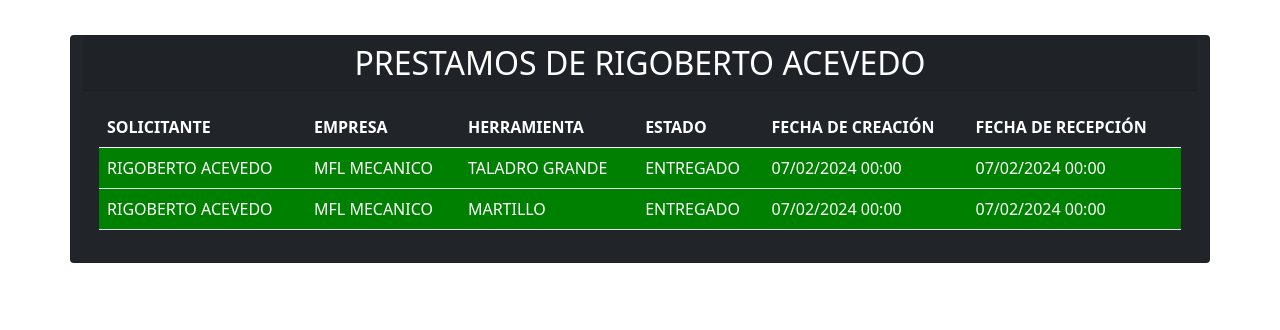
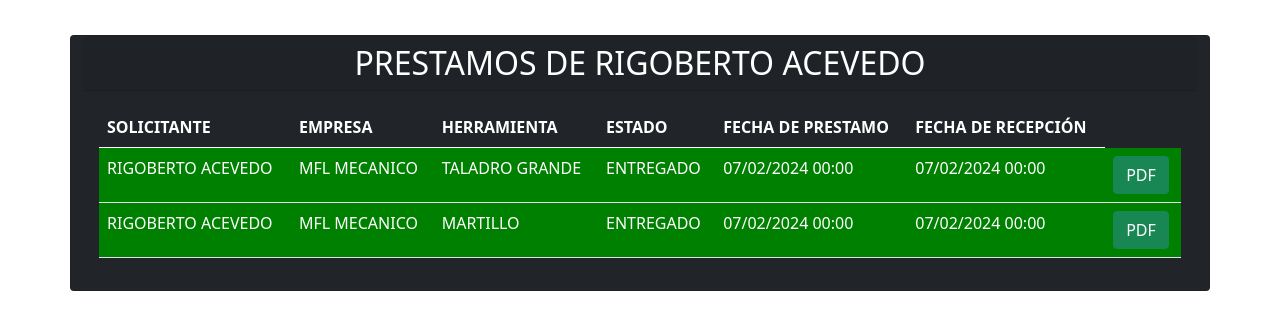
Before and after one commit to Carlos-Marquez717/SOFTCONT, a Django app: page /lista_prestamos_obrero/13/ in a window 1280 px wide. Shown: the part 61-391 px from the top of the page. Run offline with Django 4.2, Linux system fonts and the light colour scheme; a user stored in the database is signed in; data comes from the database, SQL or seed files in the repository; both versions use the stored data as it was after the commit; some libraries are stand-ins or nearby versions.

Commit message:
exportar pdf modulo prestamos

```diff
--- a/app/templates/app/lista_Prestamo.html
+++ b/app/templates/app/lista_Prestamo.html
@@ -69,6 +69,10 @@
                 {% else %}
                 <span class="btn btn-warning disabled">Ver préstamos</span>
                 {% endif %}
+                <a href="{% url 'generar_pdf_prestamos' %}" class="btn btn-success">Exportar PDF</a>
+              </td>
+              <td>
+
               </td>
             </tr>
             {% endfor %}
--- a/app/templates/app/lista_prestamos_obrero.html
+++ b/app/templates/app/lista_prestamos_obrero.html
@@ -16,7 +16,7 @@
                 <th class="text-white">EMPRESA</th>
                 <th class="text-white">HERRAMIENTA</th>
                 <th class="text-white">ESTADO</th>
-                <th class="text-white">FECHA DE CREACIÓN</th>
+                <th class="text-white">FECHA DE PRESTAMO</th>
                 <th class="text-white">FECHA DE RECEPCIÓN</th>
               </tr>
             </thead>
@@ -29,6 +29,11 @@
                         <td class="text-white">{{ prestamo.status }}</td>
                         <td class="text-white">{{ prestamo.fecha_creacion_formatted }}</td>
                         <td class="text-white">{{ prestamo.fecha_recepcion_formatted }}</td>
+                        <td>
+                          <form action="{% url 'generar_pdf_prestamo' prestamo.id %}" method="get">
+                            <button class="btn btn-success" type="submit">PDF</button>
+                          </form>
+                        </td>
                     </tr>
                 {% endfor %}
             </tbody>
--- a/app/urls.py
+++ b/app/urls.py
@@ -1,7 +1,7 @@
 # en trabajadores/urls.py
 from django.urls import path
 from django.contrib.auth.views import logout_then_login
-from .views import registrar_trabajador,lista_trabajador,registro_empresa,lista_empresa,eliminar,registro_obrero,lista_obrero,eliminar_obrero,registro_pedido,lista_pedido,eliminar_pedido,lista_pedido_trabajador,registro_material,eliminar_material,lista_material,editar_material,editar_obrero,editar_empresa,editar_pedido,home,registro_Herramienta,lista_Herramienta,editar_herramienta,eliminar_herramienta,lista_prestamo,registrar_prestamo,editar_prestamo,lista_prestamos_obrero,registro_Repuesto,eliminar_repuesto,lista_Repuesto,editar_Repuesto,registro_RetiroRepuesto,lista_RetiroRepuesto,eliminar_RetiroRepuesto,editar_RetiroRepuesto,lista_RetiroRepuesto_obrero,login,logout,generar_pdf_pedido,generar_pdf_pedidos
+from .views import registrar_trabajador,lista_trabajador,registro_empresa,lista_empresa,eliminar,registro_obrero,lista_obrero,eliminar_obrero,registro_pedido,lista_pedido,eliminar_pedido,lista_pedido_trabajador,registro_material,eliminar_material,lista_material,editar_material,editar_obrero,editar_empresa,editar_pedido,home,registro_Herramienta,lista_Herramienta,editar_herramienta,eliminar_herramienta,lista_prestamo,registrar_prestamo,editar_prestamo,lista_prestamos_obrero,registro_Repuesto,eliminar_repuesto,lista_Repuesto,editar_Repuesto,registro_RetiroRepuesto,lista_RetiroRepuesto,eliminar_RetiroRepuesto,editar_RetiroRepuesto,lista_RetiroRepuesto_obrero,login,logout,generar_pdf_pedido,generar_pdf_pedidos,generar_pdf_prestamos,generar_pdf_prestamo
 
 urlpatterns = [
     path('login/', login, name='login' ),
@@ -52,5 +52,7 @@ urlpatterns = [
 
     path('generar_pdf/<int:pedido_id>/', generar_pdf_pedido, name='ruta_generar_pdf'),
     path('generar_pdf_pedidos/', generar_pdf_pedidos, name='generar_pdf_pedidos'),
+    path('generar_pdf_prestamos/', generar_pdf_prestamos, name='generar_pdf_prestamos'),
+    path('generar_pdf_prestamo/<int:prestamo_id>/', generar_pdf_prestamo, name='generar_pdf_prestamo'),
     # Puedes agregar más rutas aquí según sea necesario
 ]
--- a/app/views.py
+++ b/app/views.py
@@ -285,14 +285,9 @@ def lista_pedido(request):
 
 
 
-from reportlab.lib.pagesizes import letter
-from reportlab.lib import colors
-from reportlab.lib.styles import getSampleStyleSheet
-from reportlab.platypus import SimpleDocTemplate, Table, TableStyle
+
 from django.http import HttpResponse
 from django.shortcuts import get_object_or_404
-from .models import Pedido
-from io import BytesIO
 
 def generar_pdf_pedido(request, pedido_id):
     # Obtener el pedido
@@ -308,8 +303,8 @@ def generar_pdf_pedido(request, pedido_id):
 
     # Crear una tabla para los datos
     data = [
-        ['ID', 'NOMBRE', 'EMPRESA', 'INSUMO', 'CANTIDAD', 'AREA', 'FECHA'],
-        [str(pedido.id), pedido.solicitante.nombre, pedido.compañia.nombre, pedido.insumo.nombre, str(pedido.cantidad), pedido.area, pedido.fecha_pedido_formatted()],
+        [ 'FECHA','NOMBRE', 'EMPRESA', 'INSUMO', 'CANTIDAD', 'AREA'],
+        [ pedido.fecha_pedido_formatted(),pedido.solicitante.nombre, pedido.compañia.nombre, pedido.insumo.nombre, str(pedido.cantidad), pedido.area],
     ]
 
     # Configurar el estilo de la tabla
@@ -361,18 +356,18 @@ def generar_pdf_pedidos(request):
 
     # Crear una tabla para los datos
     data = [
-        ['ID', 'NOMBRE', 'EMPRESA', 'INSUMO', 'CANTIDAD', 'AREA', 'FECHA'],
+        [ 'FECHA','NOMBRE', 'EMPRESA', 'INSUMO', 'CANTIDAD', 'AREA' ],
     ]
 
     for pedido in pedidos:
         data.append([
-            str(pedido.id),
+            pedido.fecha_pedido_formatted(),
             pedido.solicitante.nombre,
             pedido.compañia.nombre,
             pedido.insumo.nombre,
             str(pedido.cantidad),
             pedido.area,
-            pedido.fecha_pedido_formatted(),
+
         ])
 
     # Configurar el estilo de la tabla
@@ -391,7 +386,7 @@ def generar_pdf_pedidos(request):
     # Posicionar la tabla en la página
     width, height = letter[1], letter[0]  # Intercambiar ancho y alto
     table.wrapOn(p, width, height)
-    table.drawOn(p, 30, height - 150)  # Bajar la tabla
+    table.drawOn(p, 100, height - 150)  # Bajar la tabla
 
     # Agregar título
     p.setFont("Helvetica-Bold", 12)
@@ -516,7 +511,7 @@ def registro_Herramienta(request):
         form = HerramientaForm(request.POST)
         if form.is_valid():
             form.save()
-            return redirect('lista_Herramienta')
+            return redirect('registro_Herramienta')
     else:
         form = HerramientaForm()  # Corregir el formulario aquí
 
@@ -631,7 +626,122 @@ def lista_prestamo(request):
     })
 
 
+def generar_pdf_prestamos(request):
+    # Obtener todos los préstamos
+    prestamos = Prestamo.objects.all()
 
+    # Crear el objeto PDF con ReportLab
+    response = HttpResponse(content_type='application/pdf')
+    response['Content-Disposition'] = 'attachment; filename="todos_los_prestamos.pdf"'
+
+    # Crear el objeto PDF con ReportLab, con orientación horizontal
+    buffer = BytesIO()
+    p = canvas.Canvas(buffer, pagesize=(letter[1], letter[0]))  # Intercambiar ancho y alto
+
+    # Crear una tabla para los datos
+    data = [
+        ['NOMBRE SOLICITANTE', 'EMPRESA', 'HERRAMIENTA', 'FECHA CREACION', 'FECHA RECEPCION', 'ESTADO'],
+    ]
+
+    for prestamo in prestamos:
+        data.append([
+            prestamo.nombre_solicitante.nombre,
+            prestamo.empresa.nombre,
+            prestamo.herramienta.nombre,
+            prestamo.fecha_creacion.strftime("%d/%m/%Y"),
+            prestamo.fecha_recepcion.strftime("%d/%m/%Y") if prestamo.fecha_recepcion else '-',
+            prestamo.status,
+        ])
+
+    # Configurar el estilo de la tabla
+    style = TableStyle([
+        ('BACKGROUND', (0, 0), (-1, 0), colors.yellow),
+        ('TEXTCOLOR', (0, 0), (-1, 0), colors.black),
+        ('ALIGN', (0, 0), (-1, -1), 'CENTER'),
+        ('BOTTOMPADDING', (0, 0), (-1, 0), 12),
+        ('GRID', (0, 0), (-1, -1), 1, colors.black),
+    ])
+
+    # Crear la tabla
+    table = Table(data)
+    table.setStyle(style)
+
+    # Posicionar la tabla en la página
+    width, height = letter[1], letter[0]  # Intercambiar ancho y alto
+    table.wrapOn(p, width, height)
+    table.drawOn(p, 100, height - 160)  # Bajar la tabla
+
+    # Agregar título
+    p.setFont("Helvetica-Bold", 12)
+    p.drawCentredString(width / 2, height - 70, "PRESTAMO DE HERRAMIENTAS | PAÑOL")
+
+    # Guardar el PDF en el buffer
+    p.showPage()
+    p.save()
+
+    # Obtener el valor del buffer
+    pdf = buffer.getvalue()
+    buffer.close()
+
+    # Establecer el contenido del response con el PDF generado
+    response.write(pdf)
+
+    return response
+
+
+def generar_pdf_prestamo(request, prestamo_id):
+    # Obtener el pedido
+    prestamo = get_object_or_404(Prestamo, id=prestamo_id)
+
+    # Crear el objeto PDF con ReportLab
+    response = HttpResponse(content_type='application/pdf')
+    response['Content-Disposition'] = f'attachment; filename="prestamo_{prestamo_id}.pdf"'
+
+    # Crear el objeto PDF con ReportLab, con orientación horizontal
+    buffer = BytesIO()
+    p = canvas.Canvas(buffer, pagesize=(letter[1], letter[0]))  # Intercambiar ancho y alto
+
+    # Crear una tabla para los datos
+    data = [
+        [ 'NOMBRE', 'EMPRESA', 'HERRAMIENTA', 'FECHA PRESTAMO', 'FEHCA RECEPCION', 'STATUS'],
+        [ prestamo.nombre_solicitante.nombre, prestamo.empresa.nombre, prestamo.herramienta.nombre, prestamo.fecha_creacion.strftime("%d/%m/%Y"), prestamo.fecha_recepcion.strftime("%d/%m/%Y") if prestamo.fecha_recepcion else '-', prestamo.status]
+    ]
+
+
+    # Configurar el estilo de la tabla
+    style = TableStyle([
+        ('BACKGROUND', (0, 0), (-1, 0), colors.yellow),
+        ('TEXTCOLOR', (0, 0), (-1, 0), colors.black),
+        ('ALIGN', (0, 0), (-1, -1), 'CENTER'),
+        ('BOTTOMPADDING', (0, 0), (-1, 0), 12),
+        ('GRID', (0, 0), (-1, -1), 1, colors.black),
+    ])
+
+    # Crear la tabla
+    table = Table(data)
+    table.setStyle(style)
+
+    # Posicionar la tabla en la página
+    width, height = letter[1], letter[0]  # Intercambiar ancho y alto
+    table.wrapOn(p, width, height)
+    table.drawOn(p, 100, height - 130)  # Bajar la tabla
+
+    # Agregar título
+    p.setFont("Helvetica-Bold", 12)
+    p.drawCentredString(width / 2, height - 70, "PRESTAMO HERRAMIENTAS | PAÑOL")
+
+    # Guardar el PDF en el buffer
+    p.showPage()
+    p.save()
+
+    # Obtener el valor del buffer
+    pdf = buffer.getvalue()
+    buffer.close()
+
+    # Establecer el contenido del response con el PDF generado
+    response.write(pdf)
+
+    return response
 
 @login_required
 def editar_prestamo(request, prestamo_id):
```
Also changed, not shown: db.sqlite3.
